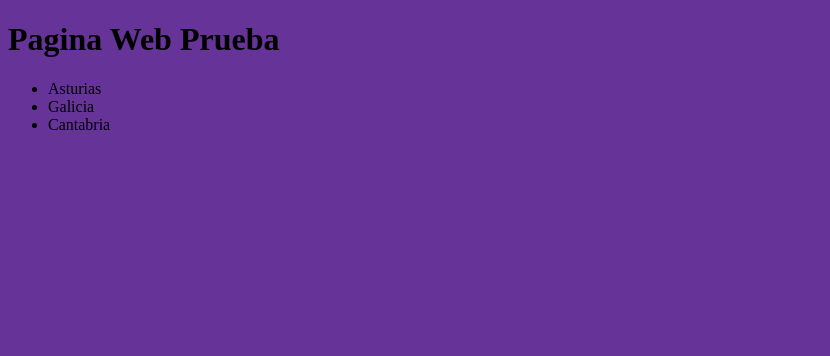
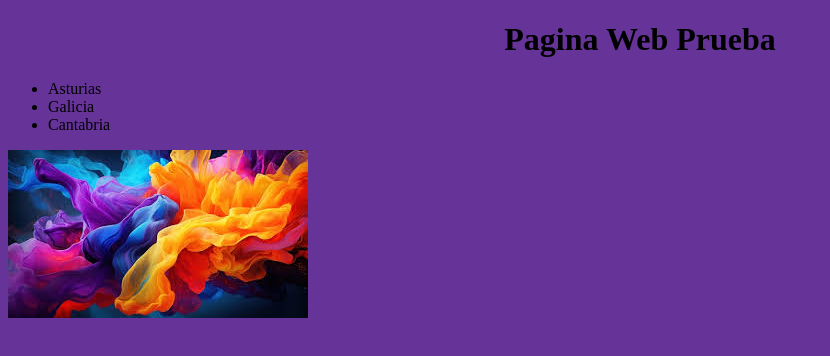
Before and after one commit to FJdeAndres/ProyectoVideoGrabado, a plain HTML site: page index.html in a window 1280 px wide. Shown: the whole page, without its empty margins (0-830 px from the left). Drawn offline with Linux system fonts and the light colour scheme.

Commit message:
cambios finales

```diff
--- a/index.html
+++ b/index.html
@@ -13,6 +13,6 @@
         <li>Galicia</li>
         <li>Cantabria</li>
     </ul>
-
+    <img src="img/descarga.jpg" alt="imagen muestra">
 </body>
 </html>
--- a/style.css
+++ b/style.css
@@ -1,3 +1,7 @@
 body {
     background-color: rebeccapurple;
 }
+
+h1 {
+    text-align: center;
+}
```
Also changed, not shown: img/descarga.jpg (added).
